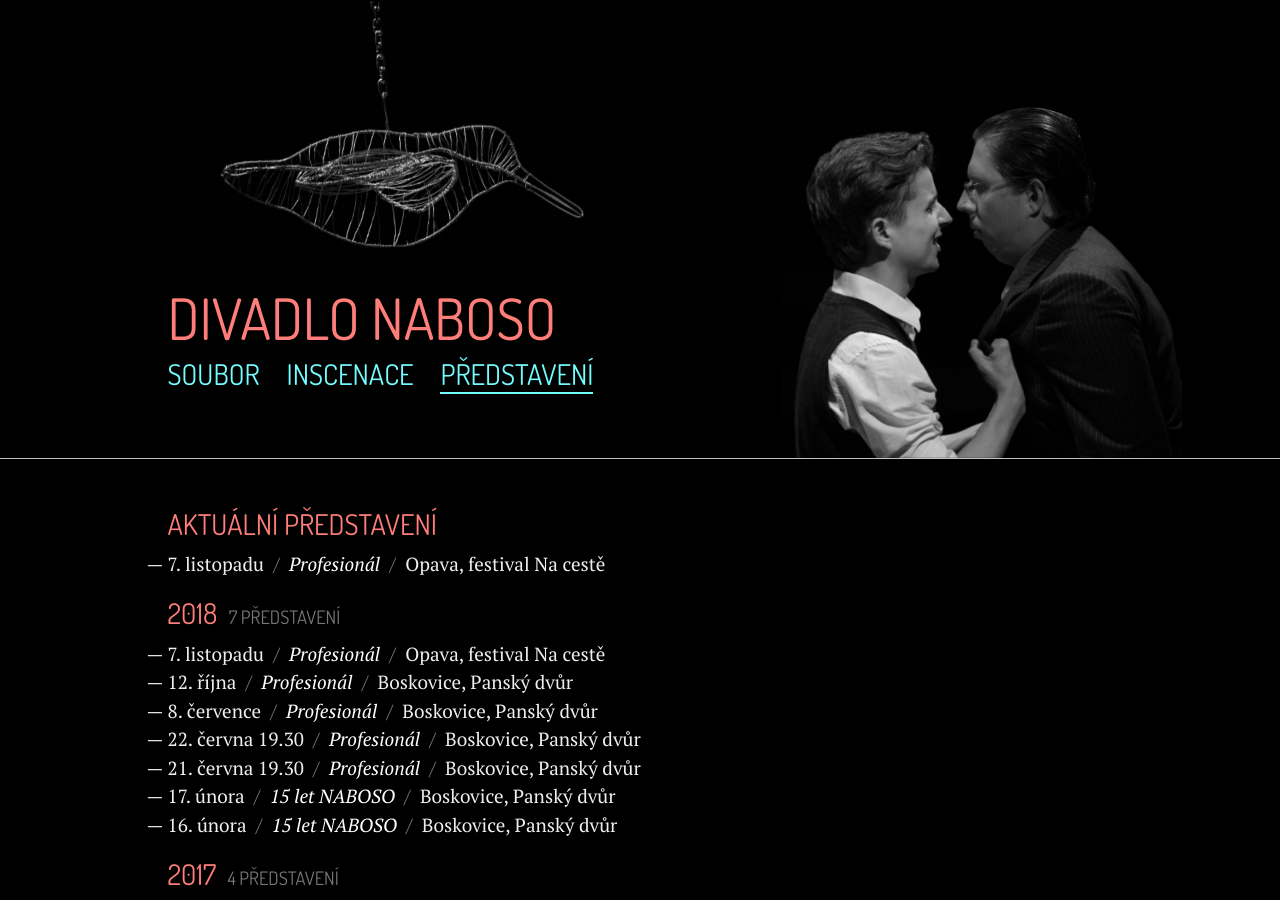
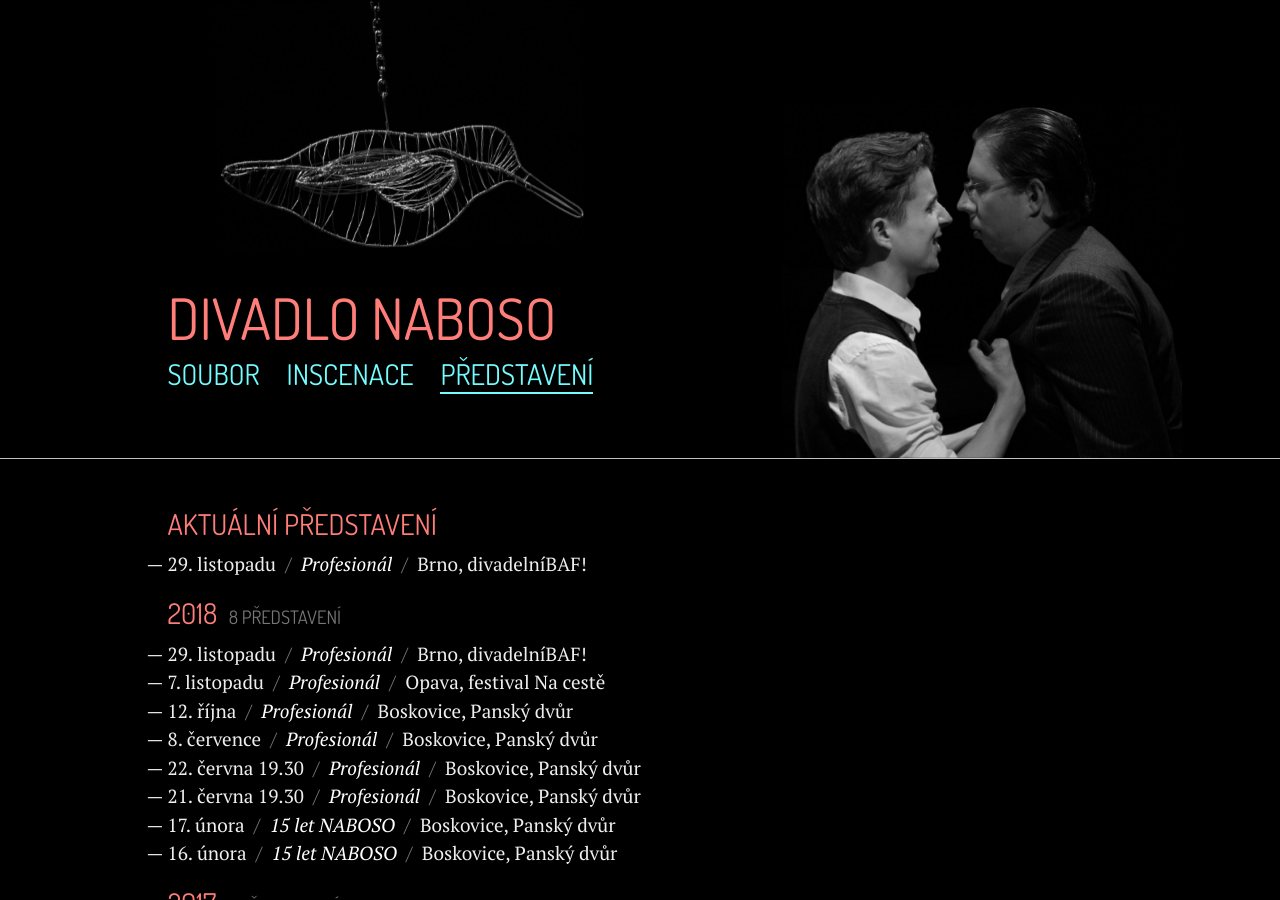
Before and after one commit to zoul/Naboso, a Jekyll site: the page built from predstaveni.html, in a window 1280 px wide and 900 px high. Built offline with Jekyll 4.4.1, drawn with Linux system fonts in a browser that asks for light colours; some of the changed text lies outside the part shown.

Commit message:
Aktualizace představení

```diff
--- a/_data/predstaveni.yml
+++ b/_data/predstaveni.yml
@@ -1,9 +1,12 @@
 - rok: 2018
   predstaveni:
     - co: Profesionál
+      kdy: 29. listopadu
+      kde: Brno, divadelníBAF!
+      aktualni: ano
+    - co: Profesionál
       kdy: 7. listopadu
       kde: Opava, festival Na cestě
-      aktualni: ano
     - co: Profesionál
       kdy: 12. října
       kde: Boskovice, Panský dvůr
```
